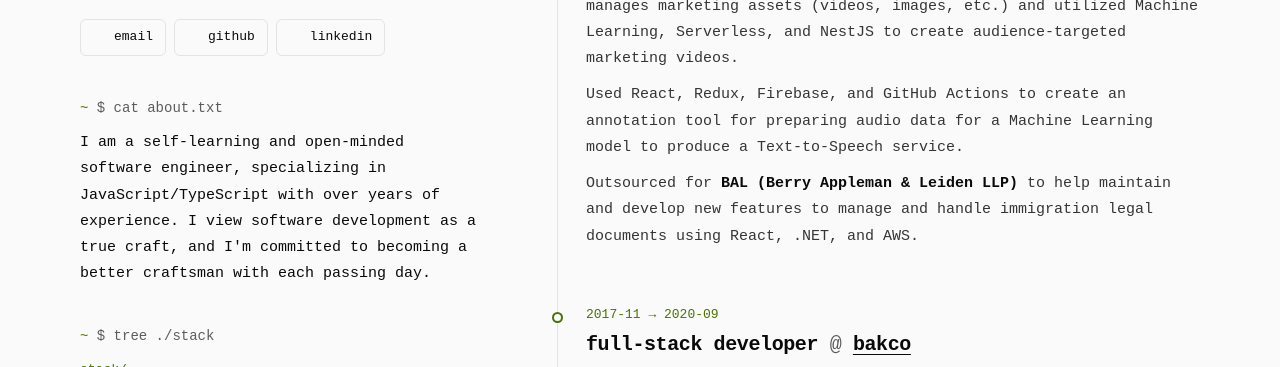
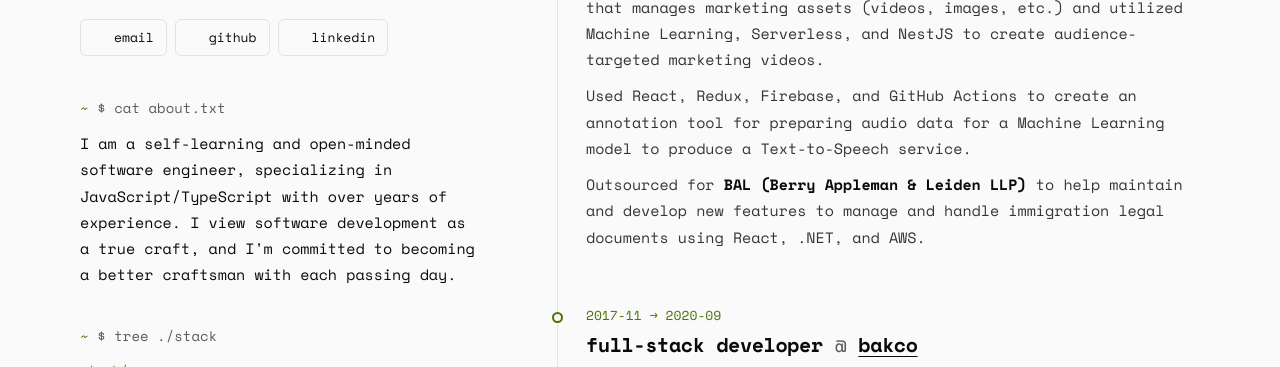
Before and after one commit to dxanh97/dxanh97, an Astro site: page / in a window 1280 px wide. Shown: the part 330-697 px from the top of the page. Built offline with nearby package versions, Linux system fonts and the light colour scheme; Astro itself is replaced by a stand-in of ours; some icons are missing; a web font is replaced by a local one.

Commit message:
💄 switch font to Space Mono
Co-Authored-By: Claude Sonnet 5.5 <noreply@anthropic.com>

```diff
--- a/package.json
+++ b/package.json
@@ -29,7 +29,7 @@
   "dependencies": {
     "@astrojs/markdown-satteri": "^0.4.4",
     "@astrojs/mdx": "^8.1.0",
-    "@fontsource-variable/jetbrains-mono": "^5.3.0",
+    "@fontsource/space-mono": "^5.3.0",
     "@iconify-json/feather": "^1.2.1",
     "@iconify-json/ri": "^1.2.10",
     "@iconify-json/simple-icons": "^1.2.100",
--- a/src/styles/global.scss
+++ b/src/styles/global.scss
@@ -37,7 +37,7 @@ body {
   background: var(--bg);
   color: var(--ink);
   font:
-    400 15px/1.75 'JetBrains Mono Variable',
+    400 15px/1.75 'Space Mono',
     ui-monospace,
     monospace;
   -webkit-font-smoothing: antialiased;
```
Also changed, not shown: src/layouts/BaseLayout.astro (+5 -4 lines), README.md, 1 other file.
